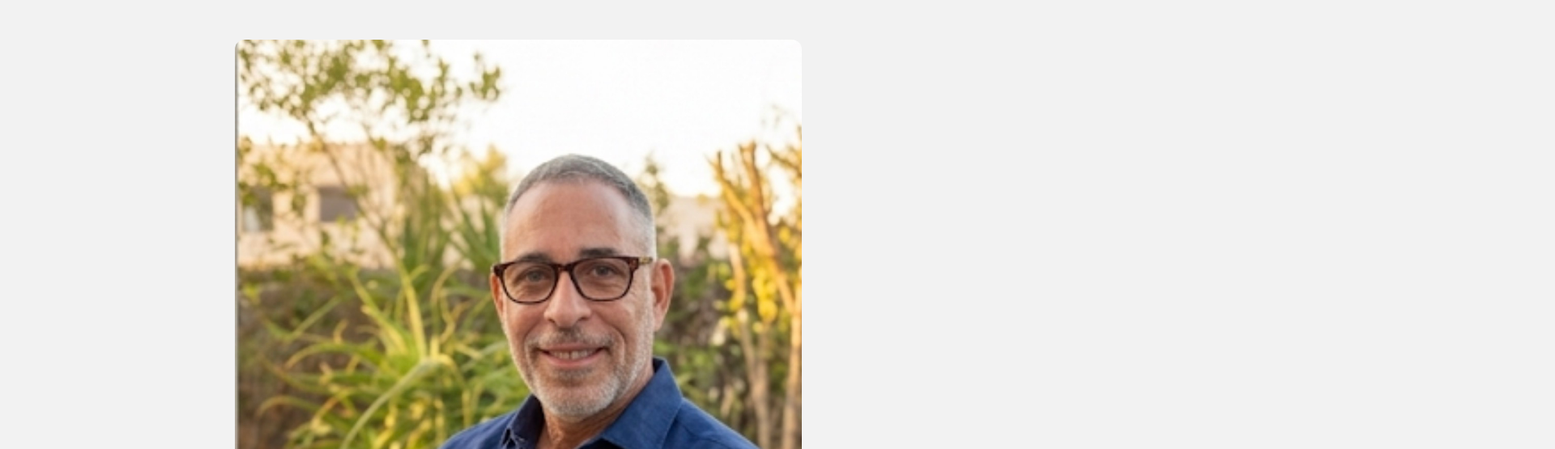
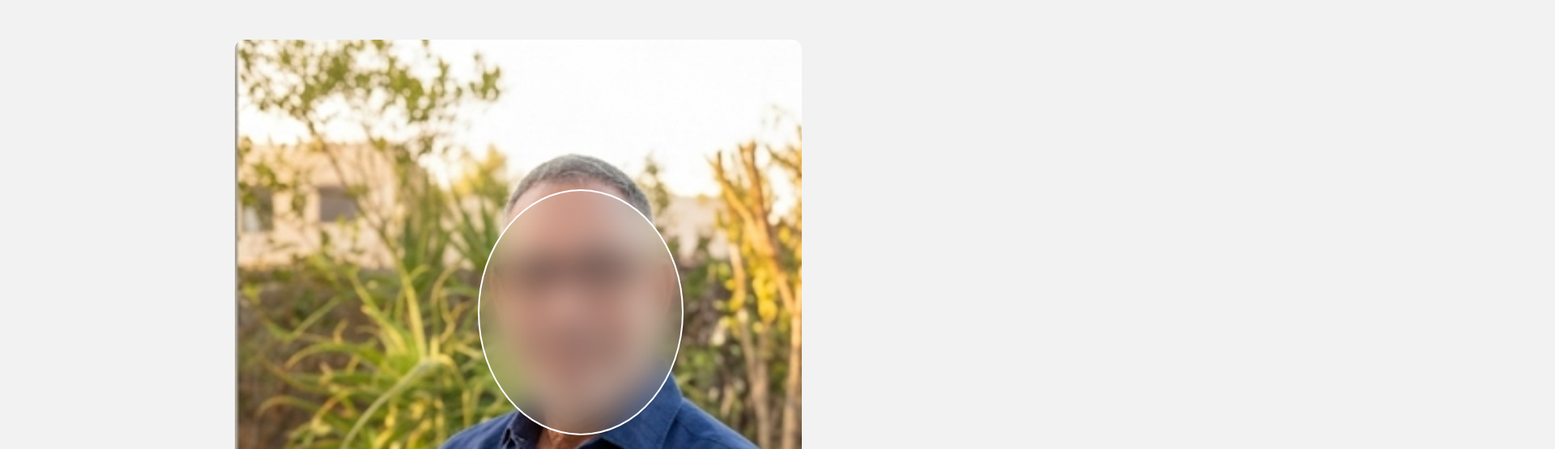
Before and after one commit to zalayetdavid-eng/blurlock, a plain HTML site: page index.html in a window 1280 px wide. Shown: the part 61-616 px from the top of the page at 81% size, 1920 px wide, since content can reach past the window. Drawn offline with Linux system fonts and the light colour scheme.

Commit message:
Update style.css

```diff
--- a/style.css
+++ b/style.css
@@ -19,7 +19,8 @@ body{
     position:absolute;
 
     /* נזיז בהמשך בדיוק על הפנים */
-left:3000px;
+
+left:300px;
 top:185px;
 
 width:250px;
```
